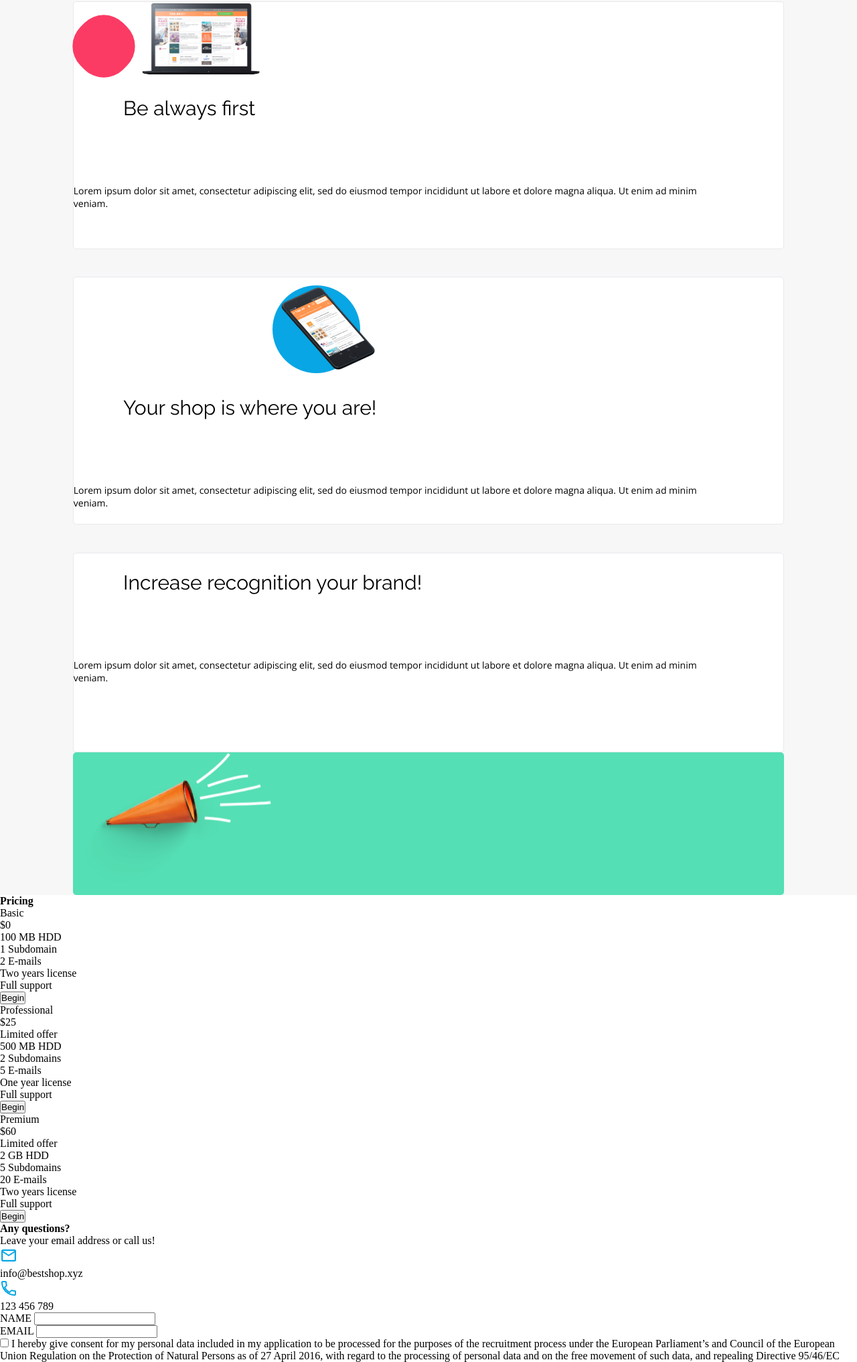
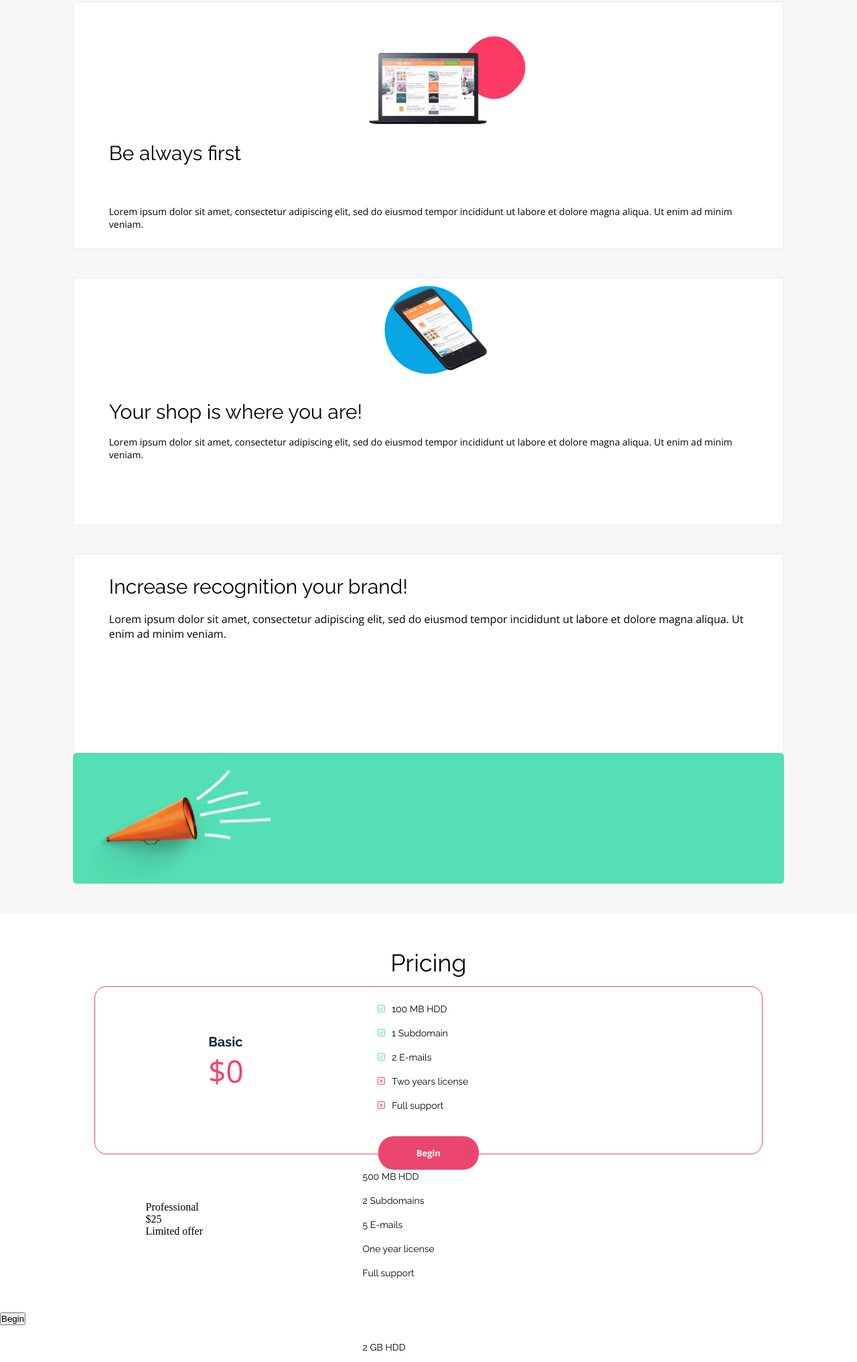
Before and after one commit to aritos20/oxygen-shop, a plain HTML site: page index.html in a window 1280 px wide. Shown: the part 1886-3919 px from the top of the page at 67% size. Drawn offline with nearby package versions, Linux system fonts and the light colour scheme.

Commit message:
3rd section is done, doing the pricing section now

```diff
--- a/index.html
+++ b/index.html
@@ -4,7 +4,7 @@
     <meta charset="UTF-8">
     <meta http-equiv="X-UA-Compatible" content="IE=edge">
     <meta name="viewport" content="width=device-width, initial-scale=1">
-	<link rel="preconnect" href="https://fonts.googleapis.com"><link rel="preconnect" href="https://fonts.gstatic.com" crossorigin><link href="https://fonts.googleapis.com/css2?family=Open+Sans:wght@400;700&family=Raleway:wght@300;400;800&display=swap" rel="stylesheet">
+	<link rel="preconnect" href="https://fonts.googleapis.com"><link rel="preconnect" href="https://fonts.gstatic.com" crossorigin><link href="https://fonts.googleapis.com/css2?family=Open+Sans:wght@300;400;700&family=Raleway:wght@300;400;700;800&display=swap" rel="stylesheet">
 	<link rel="stylesheet" href="styles.css">
     <title>OXYGEN Shop</title>
 </head>
@@ -58,54 +58,64 @@
 		<section class="section-3">
 			<div class="section-3__card-1">
 				<div class="section-3__img-shape-1">
+					<img src="/images/laptop.png" alt="a laptop">
 					<span class="section-3__shape-1"></span>
-					<img src="/images/laptop.png" alt="a laptop">
 				</div>
-				<h4 class="section-3__title">Be always first</h4>
-				<p class="section-3__text">Lorem ipsum dolor sit amet, consectetur adipiscing elit, sed do eiusmod tempor incididunt ut labore et dolore magna aliqua. Ut enim ad minim veniam.</p>
+				<div class="section-3__text-1">
+					<h4 class="section-3__title-1">Be always first</h4>
+					<p class="section-3__info-1">Lorem ipsum dolor sit amet, consectetur adipiscing elit, sed do eiusmod tempor incididunt ut labore et dolore magna aliqua. Ut enim ad minim veniam.</p>
+				</div>
 			</div>
 			<div class="section-3__card-2">
+				<div class="section-3__img-shape-2">
 					<span class="section-3__shape-2">
 						<img src="/images/iphone.png" alt="an iphone">
 					</span>
-				<h4 class="section-3__title">Your shop is where you are!</h4>
-				<p class="section-3__text">Lorem ipsum dolor sit amet, consectetur adipiscing elit, sed do eiusmod tempor incididunt ut labore et dolore magna aliqua. Ut enim ad minim veniam.</p>
+				</div>
+				<div class="section-3__text-2">
+					<h4 class="section-3__title-2">Your shop is where you are!</h4>
+					<p class="section-3__info-2">Lorem ipsum dolor sit amet, consectetur adipiscing elit, sed do eiusmod tempor incididunt ut labore et dolore magna aliqua. Ut enim ad minim veniam.</p>
+				</div>
 			</div>
 			<div class="section-3__card-3">
-				<h4 class="section-3__title">Increase recognition your brand!</h4>
-				<p class="section-3__text">Lorem ipsum dolor sit amet, consectetur adipiscing elit, sed do eiusmod tempor incididunt ut labore et dolore magna aliqua. Ut enim ad minim veniam.</p>
+				<div class="section-3__text-3">
+					<h4 class="section-3__title-3">Increase recognition your brand!</h4>
+					<p class="section-3__info-3">Lorem ipsum dolor sit amet, consectetur adipiscing elit, sed do eiusmod tempor incididunt ut labore et dolore magna aliqua. Ut enim ad minim veniam.</p>
+				</div>
 			</div>
-			<div class="section-3__img">
+			<div class="section-3__trumpet">
 				<img src="/images/trumpet.png" alt="a trumpet">
 			</div>
 		</section>
 
-		<section>
-			<h4>Pricing</h4>
-			<div>
-				<div>
+		<section class="pricing">
+			<h4 class="pricing__title">Pricing</h4>
+			<div class="pricing__basic">
+				<div class="pricing__price">
 					<p>Basic</p>
 					<p>$0</p>
 				</div>
-				<div>
-					<ul>
-						<li>100 MB HDD</li>
-						<li>1 Subdomain</li>
-						<li>2 E-mails</li>
-						<li>Two years license</li>
-						<li>Full support</li>
+				<div class="pricing__benefits">
+					<ul class="pricing__checkboxes">
+						<li><img src="./images/green_checkbox.png" alt="checkbox marked">100 MB HDD</li>
+						<li><img src="./images/green_checkbox.png" alt="checkbox marked">1 Subdomain</li>
+						<li><img src="./images/green_checkbox.png" alt="checkbox marked">2 E-mails</li>
+						<li><img src="./images/red_checkbox.png" alt="checkbox unmarked">Two years license</li>
+						<li><img src="./images/red_checkbox.png" alt="checkbox unmarked">Full support</li>
 					</ul>
 				</div>
-				<button>Begin</button>
+				<div class="pricing__button-container">
+					<button class="pricing__button--red">Begin</button>
+				</div>
 			</div>
-			<div>
-				<div>
+			<div class="pricing__professional">
+				<div class="pricing__price">
 					<p>Professional</p>
 					<p>$25</p>
 					<p>Limited offer</p>
 				</div>
-				<div>
-					<ul>
+				<div class="pricing__benefits">
+					<ul class="pricing__checkboxes">
 						<li>500 MB HDD</li>
 						<li>2 Subdomains</li>
 						<li>5 E-mails</li>
@@ -113,16 +123,16 @@
 						<li>Full support</li>
 					</ul>
 				</div>
-				<button>Begin</button>
+				<button class="price__button--blue">Begin</button>
 			</div>
-			<div>
-				<div>
+			<div class="price__premium">
+				<div class="pricing__price">
 					<p>Premium</p>
 					<p>$60</p>
 					<p>Limited offer</p>
 				</div>
-				<div>
-					<ul>
+				<div class="pricing__benefits">
+					<ul class="pricing__checkboxes">
 						<li>2 GB HDD</li>
 						<li>5 Subdomains</li>
 						<li>20 E-mails</li>
@@ -130,7 +140,7 @@
 						<li>Full support</li>
 					</ul>
 				</div>
-				<button>Begin</button>
+				<button class="pricing__button--green">Begin</button>
 			</div>
 		</section>
 		<section>
--- /dev/null
+++ b/sass/_pricing.scss
@@ -0,0 +1,96 @@
+@mixin plan_name() {
+    font-family: 'Raleway', sans-serif;
+    font-size: 20px;
+    font-weight: 700;
+    color: var(--plan-name);
+}
+
+@mixin plan_price($number-color) {
+    font-family: 'Open Sans', sans-serif;
+    font-size: 46px;
+    font-weight: 300;
+    color: $number-color;
+}
+
+@mixin button($button-color) {
+    width: 150px;
+    height: 50px;
+    background: $button-color;
+    border: none;
+    border-radius: 23px;
+    font-family: 'Open Sans', sans-serif;
+    font-weight: 700;
+    font-size: 13px;
+    color: var(--white);
+}
+
+.pricing {
+
+    &__title {
+        font-family: 'Raleway', sans-serif;
+        font-weight: 400;
+        font-size: 36px;
+        text-align: center;
+        margin-top: 53px;
+    }
+
+    &__basic {
+        width: 78%;
+        height: 251px;
+        margin: 0 auto;
+        margin-top: 14px;
+        border: 1px solid var(--pink);
+        border-radius: 18px;
+
+        p:nth-child(1) {
+            @include plan_name();
+        }
+
+        p:nth-child(2) {
+            @include plan_price(var(--pink));
+        }
+    }
+
+    &__price {
+        display: inline-block;
+        vertical-align: top;
+        margin-left: 17%;
+        margin-top: 70px;
+        width: 25%;
+    }
+
+    &__benefits {
+        display: inline-block;
+        width: 55%;
+        margin-top: 25px;
+        margin-bottom: 51px;
+
+        li {
+            list-style: none;
+            font-family: 'Raleway', sans-serif;
+            font-weight: 400;
+            font-size: 14px;
+        }
+        li:not(:last-child) {
+            margin-bottom: 20px;
+        }
+
+        li img {
+            margin-right: 10px;
+        }
+    }
+
+    &__button-container {
+        position: relative;
+        width: 100%;
+        height: 100%;
+    }
+
+    &__button--red {
+        @include button(var(--red));
+
+        position: absolute;
+        left: 50%;
+        transform: translate(-50%, -13px);
+    }
+}
--- a/sass/_section-3.scss
+++ b/sass/_section-3.scss
@@ -1,10 +1,29 @@
+@mixin title_style() {
+    font-family: 'Raleway', sans-serif;
+    font-size: 30px;
+    font-weight: 400;
+    color: var(--black);
+    width: 70%;
+}
+
+@mixin text_style() {
+    font-family: 'Open sans', sans-serif;
+    font-weight: 400;
+    font-size: 14px;
+    color: var(--black);
+    width: 95%;
+}
+
 .section-3 {
     background: var(--gray-background);
-    padding-top: 42px;
+    padding-top: 1px;
+    padding-bottom: 44px;
 
     &__card-1,
     &__card-2 {
         margin: 0 auto;
+        margin-top: 41px;
+        margin-bottom: 42px;
         width: 83%;
         height: 370px;
         border: 1px solid #E8E9ED;
@@ -21,54 +40,100 @@
         border: 1px solid #E8E9ED;
     }
 
-    &__card-2 {
-        margin-top: 41px;
-        margin-bottom: 42px;
+    &__img-shape-1 {
+        position: relative;
+        width: 100%;
+
+        img {
+            position: absolute;
+            left: 50%;
+            transform: translate(-50%);
+            top: 23%;
+            z-index: 2;
+        }
     }
 
-
     &__shape-1 {
-        display: inline-block;
+        display: block;
         width: 90px;
         height: 90px;
         background: var(--pink);
         border-radius: 41px;
         transform: rotate(-45deg);
+        margin-left: 55%;
+        margin-top: 5%;
+    }
+
+    &__text-1 {
+        padding-top: 65px;
+        padding-left: 5%;
+    }
+
+    &__title-1 {
+        @include title_style();
+        margin-bottom: 60px;
+    }
+
+    &__info-1 {
+        @include text_style();
+    }
+
+    &__img-shape-2 {
+        margin-top: 12px;
+        width: 100%;
+        height: 170px;
+        position: relative;
     }
 
     &__shape-2 {
+        position: absolute;
+        left: 50%;
+        transform: translate(-50%);
         display: inline-block;
         width: 131px;
         height: 131px;
         border-radius: 50%;
         background: var(--main-blue);
-        margin-left: 28%;
-        margin-top: 12px;
     }
 
-    &__title {
-        font-family: 'Raleway', sans-serif;
-        font-size: 30px;
-        font-weight: 400;
-        color: var(--black);
-        margin-top: 26px;
-        width: 70%;
-        margin-left: 7%;
+    &__text-2 {
+        padding-left: 5%;
     }
 
-    &__text {
-        font-family: 'Open sans', sans-serif;
-        font-weight: 400;
-        font-size: 14px;
-        color: var(--black);
-        width: 90%;
-        margin-top: 9%;
+    &__title-2 {
+        @include title_style();
     }
 
-    &__img {
+    &__info-2 {
+        @include text_style();
+        margin-top: 18px;
+    }
+
+    &__text-3 {
+        padding-left: 5%;
+        margin-top: 31px;
+    }
+
+    &__title-3 {
+        @include title_style();
+    }
+
+    &__info-3 {
+        @include text_style();
+        font-size: 16px;
+        margin-top: 20px;
+    }
+
+    &__trumpet {
         margin: 0 auto;
         width: 83%;
+        height: 195px;
         background: var(--green);
         border-radius: 5px;
+
+        img {
+            margin: 0 auto;
+            margin-top: 24px;
+        }
     }
 }
--- a/sass/styles.scss
+++ b/sass/styles.scss
@@ -2,6 +2,7 @@
 @use 'section-1';
 @use 'section-2';
 @use 'section-3';
+@use 'pricing';
 
 * {
     box-sizing: border-box;
@@ -21,4 +22,7 @@ body {
     --pink: #FB3B64;
     --green: #55DFB4;
     --gray-background: #F7F7F7;
+    --red: #EB476E;
+    --blue-price: #07ACE6;
+    --plan-name: #13253B;
 }
```
Also changed, not shown: images/green_checkbox.png (added), images/red_checkbox.png (added), styles.css.
